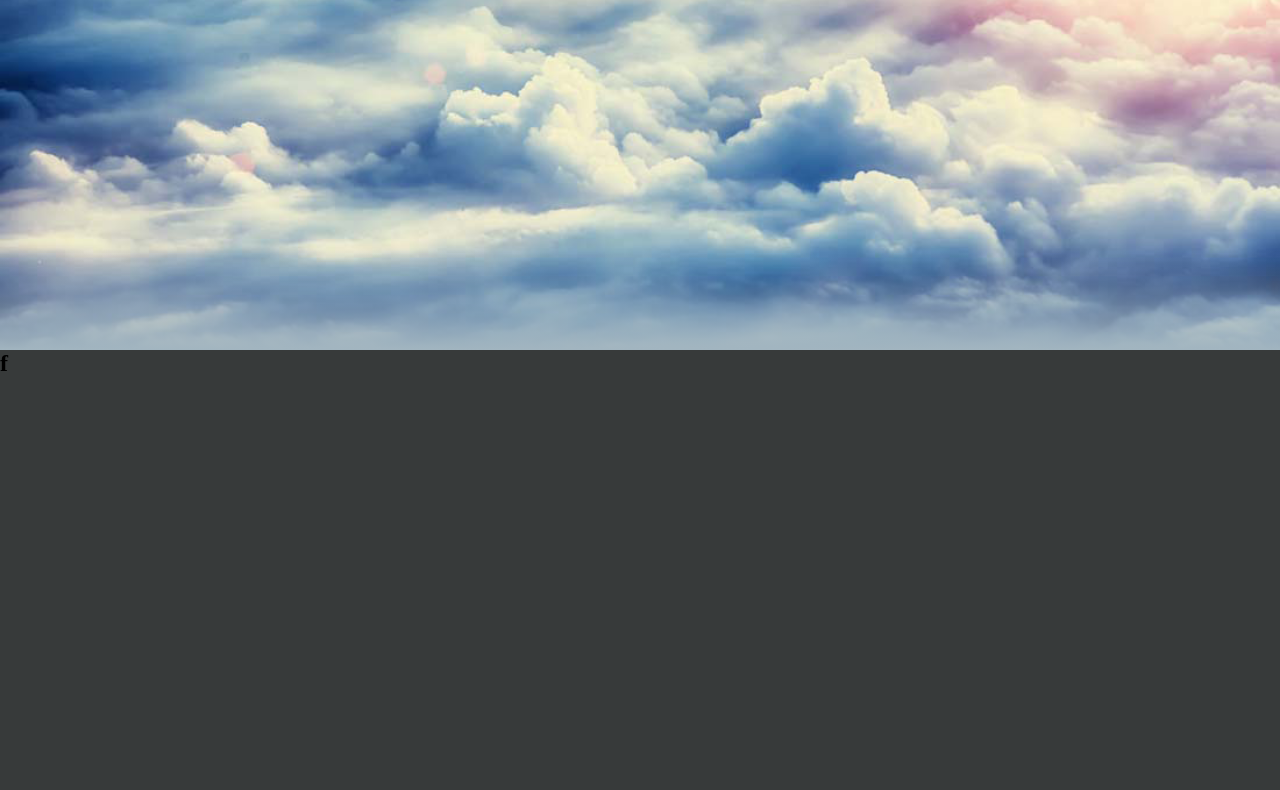
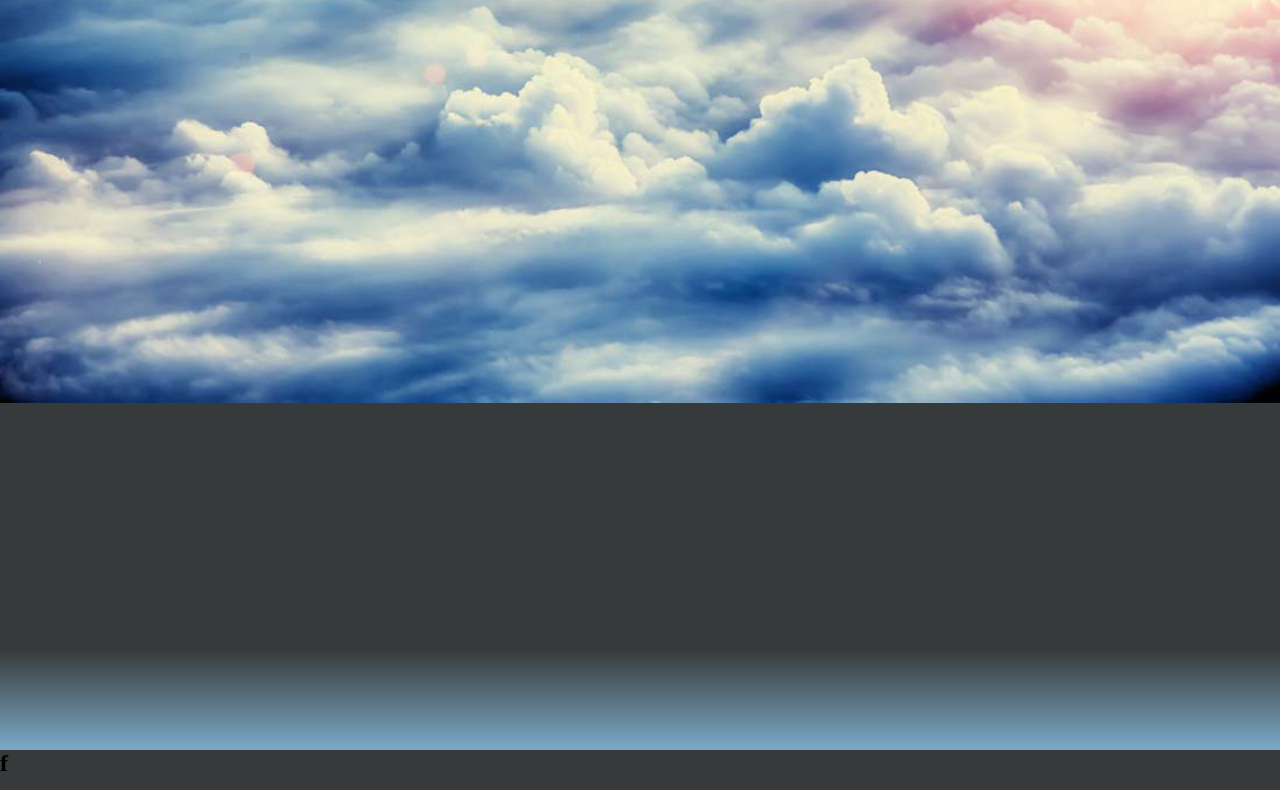
Before and after one commit to Jang-Ahyoung/MyPortfolio_Site, a plain HTML site: page index.html in a window 1280 px wide. Shown: the part 450-1240 px from the top of the page. Drawn offline with Linux system fonts and the light colour scheme.

Commit message:
구름 사이징 조절

```diff
--- a/style.css
+++ b/style.css
@@ -13,7 +13,7 @@ body {
 section {
   position: relative;
   width: 100%;
-  height: 100vh;
+  height: 150vh;
   overflow: hidden;
   display: flex;
   justify-content: center;
@@ -26,7 +26,7 @@ section:after {
   bottom: 0;
   width: 100%;
   height: 100px;
-  background: linear-gradient(to top, #a2b5c0, transparent);
+  background: linear-gradient(to top, #7baac7, transparent);
   z-index: 10000;
 }
 section > img {
```
